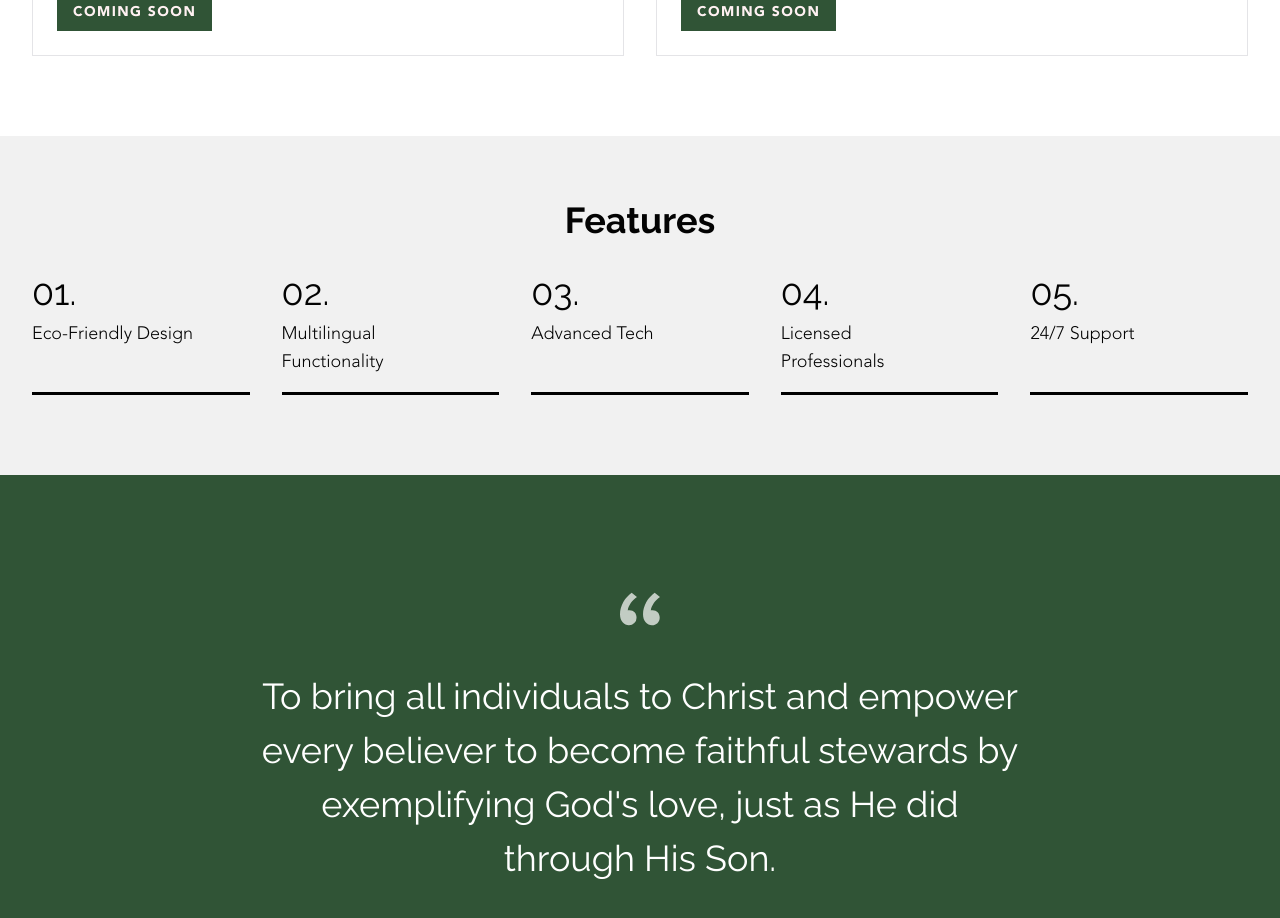
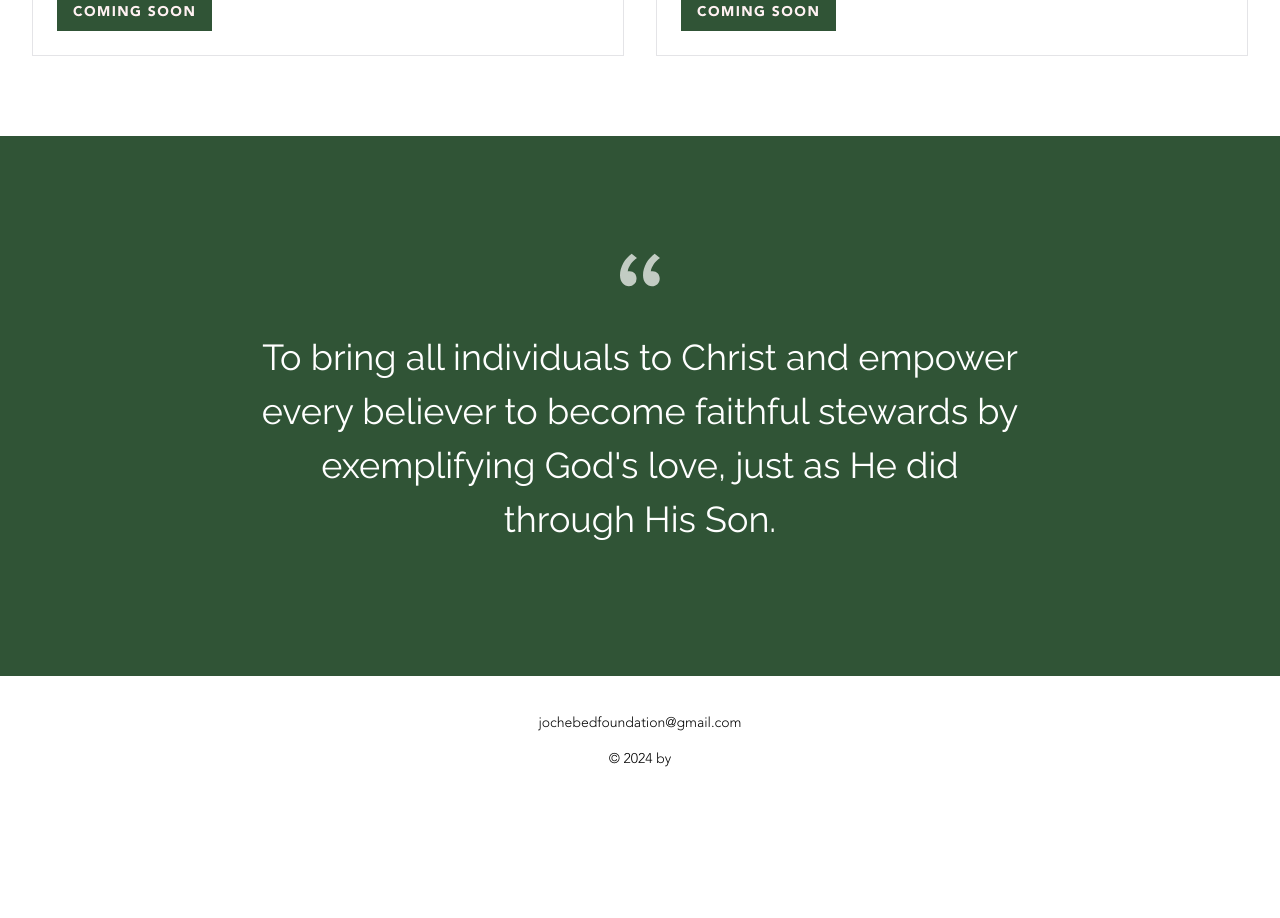
Before and after one commit to tunjioye/jochebed-foundation, a Next.js app: page / in a window 1280 px wide. Shown: the part 1560-2478 px from the top of the page. After the commit the page ends 2366 px from the top, so only its background shows below. Built offline with nearby package versions, Linux system fonts and the light colour scheme.

Commit message:
REMOVE : Features Section on Home Page

```diff
--- a/src/app/page.tsx
+++ b/src/app/page.tsx
@@ -3,7 +3,6 @@ import { PublicLayout } from "@/components/public/public-layout"
 import HomeHero from "./page-components/home-hero"
 import BecomeAMember from "./page-components/become-a-member"
 import WaysWeHelp from "./page-components/ways-we-help"
-import Features from "./page-components/features"
 import ScriptureQuote from "./page-components/scripture-quote"
 
 export const metadata: Metadata = {
@@ -17,7 +16,6 @@ export default function HomePage() {
         <HomeHero />
         <BecomeAMember />
         <WaysWeHelp />
-        <Features />
         <ScriptureQuote />
       </main>
     </PublicLayout>
```
